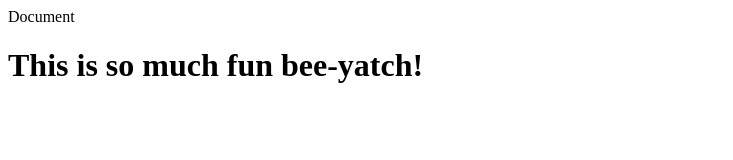
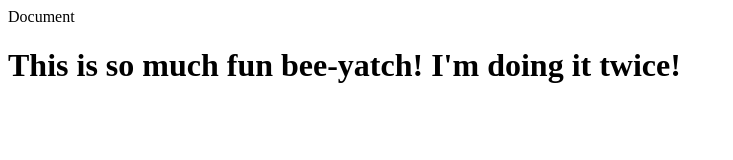
Before and after one commit to mpk9909g/one, a plain HTML site: page Index.html in a window 1280 px wide. Shown: the whole page, without its empty margins (0-733 px from the left). Drawn offline with Linux system fonts and the light colour scheme.

Commit message:
second committ he-man

```diff
--- a/Index.html
+++ b/Index.html
@@ -7,6 +7,6 @@
     <title>Document</title>
 </head>
 <body>
-<h1>This is so much fun bee-yatch!</h1>
+<h1>This is so much fun bee-yatch! I'm doing it twice!</h1>
 </body>
 </html>
```
